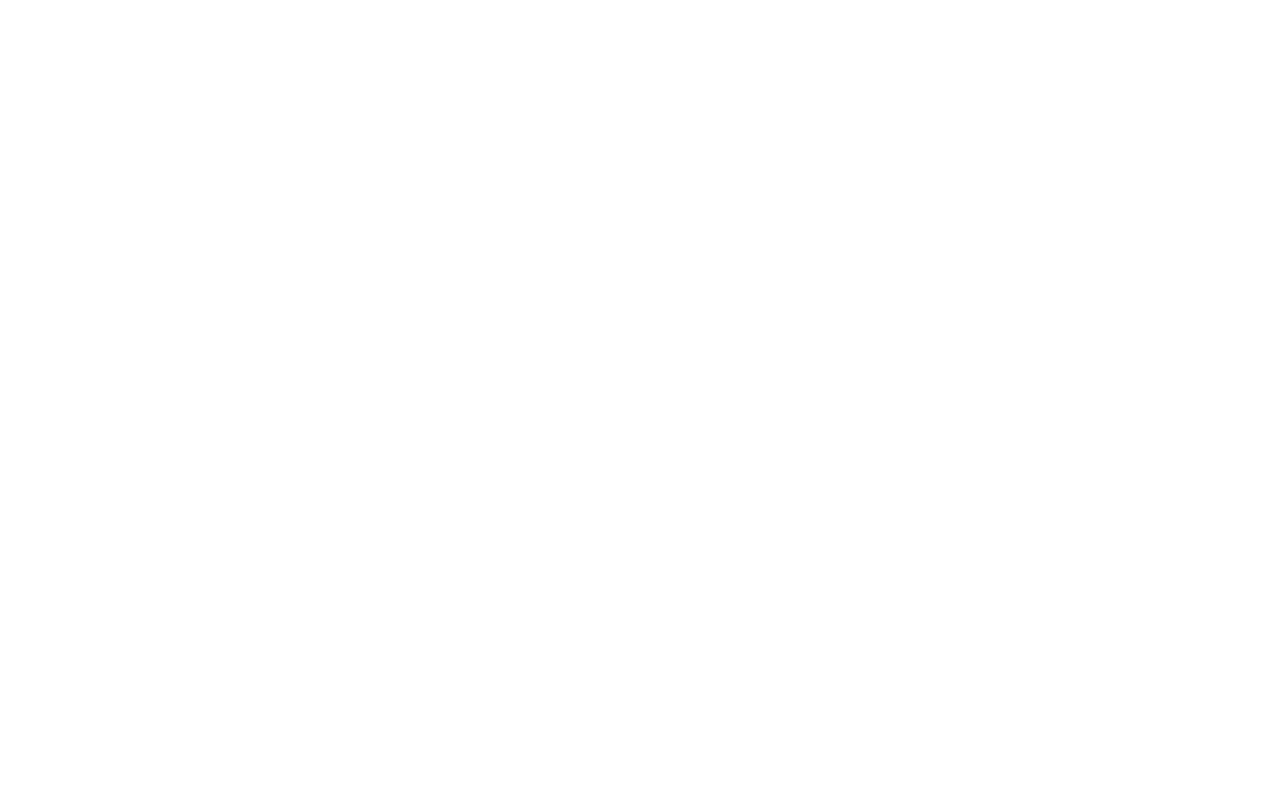
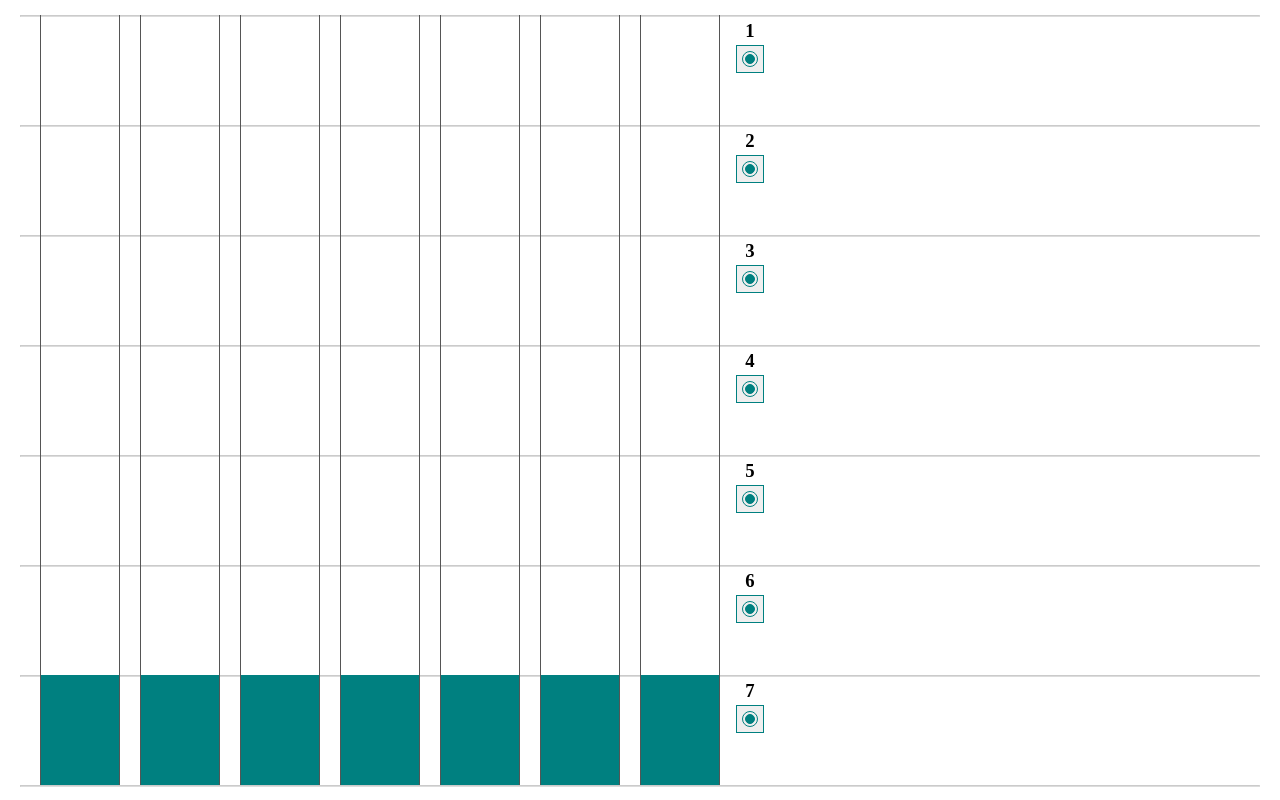
Before and after one commit to fqds/technical-task-1, a Vue app: page / in a window 1280 px wide. Built offline with nearby package versions, Linux system fonts and the light colour scheme.

Commit message:
basics layout

```diff
--- a/package.json
+++ b/package.json
@@ -12,7 +12,8 @@
   },
   "devDependencies": {
     "@vue/cli-plugin-babel": "~5.0.0",
-    "@vue/cli-service": "~5.0.0"
+    "@vue/cli-service": "~5.0.0",
+    "@vue/devtools": "^6.4.4"
   },
   "browserslist": [
     "> 1%",
--- a/src/App.vue
+++ b/src/App.vue
@@ -1,10 +1,42 @@
 <template>
   <div class="app">
+    <div class="container">
+      <elevator-shaft :floors="floors" :floorHeight="floorHeight" v-for="elevator in elevators" />
+      <div>
+        <floor
+          v-for="floor in floors"
+          :floor="floor"
+          :floorHeight="floorHeight"
+        />
+        <my-hr />
+      </div>
+    </div>
   </div>
 </template>
 
 <script>
-export default {};
+import ElevatorShaft from "@/components/ElevatorShaft";
+import Floor from "@/components/Floor";
+
+export default {
+  components: { ElevatorShaft, Floor },
+  data() {
+    return {
+      floors: 7, // Количество этажей
+      elevators: 7, // Количество лифтов
+      floorHeight: "100%",
+    };
+  },
+  methods: {
+    elevatorCall(floor) {
+      console.log(floor);
+    },
+  },
+  mounted() {
+    this.floorHeight = 100 / this.floors + "%"; // люблю джаваскрипт =
+    console.log(this.floorHeight, this.floors);
+  },
+};
 </script>
 
 <style>
@@ -13,7 +45,10 @@
   padding: 0;
   box-sizing: border-box;
 }
-.app {
-  padding: 20px;
+.container {
+  height: 100vh;
+  padding: 15px 20px;
+  display: flex;
+  flex-direction: row;
 }
 </style>
--- /dev/null
+++ b/src/components/Elevator.vue
@@ -0,0 +1,26 @@
+<template>
+  <div class="elevator" v-bind:style="{ height: floorHeight }"></div>
+</template>
+
+<script>
+export default {
+  props: {
+    currentFloor: {
+      type: Number,
+      required: false,
+    },
+    floorHeight: {
+      type: String,
+      required: true,
+    },
+  },
+};
+</script>
+
+<style scoped>
+.elevator {
+  width: 78px;
+  display: flex;
+  background-color: teal;
+}
+</style>
--- /dev/null
+++ b/src/components/ElevatorShaft.vue
@@ -0,0 +1,38 @@
+<template>
+  <div class="elevator__shaft">
+    <elevator :currentFloor="currentFloor" :floorHeight="floorHeight" />
+  </div>
+</template>
+
+<script>
+import Elevator from "@/components/Elevator";
+export default {
+  components: { Elevator },
+  props: {
+    currentFloor: {
+      type: Number,
+      required: false,
+    },
+    floorHeight: {
+      type: String,
+      required: true,
+    },
+    floors: {
+      type: Number,
+      required: true,
+    },
+  },
+};
+</script>
+
+<style scoped>
+.elevator__shaft {
+  margin-left: 20px;
+  width: 80px;
+  height: 100%;
+  display: flex;
+  flex-direction: column-reverse;
+  border-right: 1px solid rgb(85, 85, 85);
+  border-left: 1px solid rgb(85, 85, 85);
+}
+</style>
--- /dev/null
+++ b/src/components/Floor.vue
@@ -0,0 +1,48 @@
+<template>
+  <div
+    class="floor"
+    v-bind:style="{ height: floorHeight }"
+    style="`height: ${floorHeight};`"
+  >
+    <my-hr />
+    <div class="floor__container">
+      <h3>{{ floor }}</h3>
+      <div class="floor__btn"><my-button></my-button></div>
+    </div>
+  </div>
+</template>
+
+<script>
+export default {
+  props: {
+    floor: {
+      type: Number,
+      required: true,
+    },
+    floorHeight: {
+      type: String,
+      required: true,
+    },
+  },
+  //   mounted() {
+  //     console.log(floorHeight);
+  //   }
+};
+</script>
+
+<style scoped>
+.floor {
+  width: 60px;
+  display: block;
+}
+.floor__container {
+  padding-top: 5px;
+  display: flex;
+  align-items: center;
+  flex-direction: column;
+  justify-content: center;
+}
+.floor__btn {
+  padding-top: 3px;
+}
+</style>
--- /dev/null
+++ b/src/components/UI/MyButton.vue
@@ -0,0 +1,36 @@
+<template>
+  <button class="btn">
+    <div class="btn__circleBorder">
+      <div class="btn__circle"></div>
+    </div>
+  </button>
+</template>
+
+<script>
+export default {
+  name: "my-button",
+};
+</script>
+
+<style scoped>
+.btn {
+  padding: 5px;
+  border: 1px solid teal;
+  display: flex;
+}
+.btn:hover {
+  background-color: rgb(209, 209, 209);
+  transition: 0.2s;
+}
+.btn__circle {
+  padding: 4px;
+  border-radius: 100%;
+  border: 1px solid teal;
+  background-color: teal;
+}
+.btn__circleBorder {
+  padding: 2px;
+  border-radius: 100%;
+  border: 1px solid teal;
+}
+</style>
--- /dev/null
+++ b/src/components/UI/MyHr.vue
@@ -0,0 +1,19 @@
+<template>
+  <hr class="full-screen-hr" />
+</template>
+
+<script>
+export default {
+  name: "my-hr",
+};
+</script>
+
+<style scoped>
+.full-screen-hr {
+    position: absolute;
+    left: 20px;
+    right: 20px;
+    border-color: rgba(0, 0, 0, 0.2);
+    z-index: -1;
+}
+</style>
--- /dev/null
+++ b/src/components/UI/index.js
@@ -0,0 +1,7 @@
+import MyButton from "@/components/UI/MyButton"
+import MyHr from "@/components/UI/MyHr"
+
+export default [
+    MyButton,
+    MyHr,
+]
--- a/src/main.js
+++ b/src/main.js
@@ -1,4 +1,11 @@
-import { createApp } from 'vue'
-import App from './App.vue'
+import { createApp } from "vue";
+import App from "./App.vue";
+import components from "@/components/UI";
 
-createApp(App).mount('#app')
+const app = createApp(App);
+
+components.forEach((component) => {
+  app.component(component.name, component);
+});
+
+app.mount("#app");
```
Also changed, not shown: 1 other file (tests, documents, lock files or other folders).
